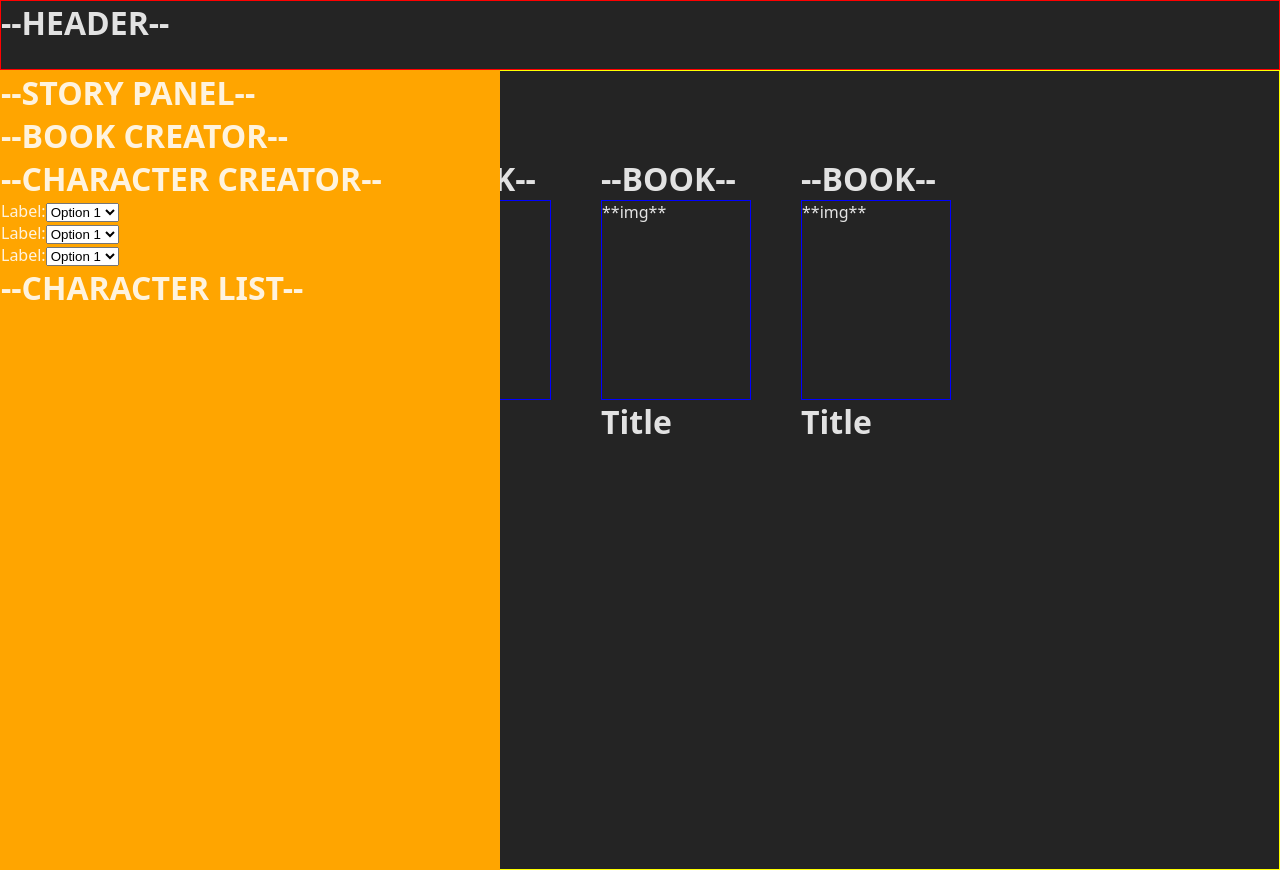
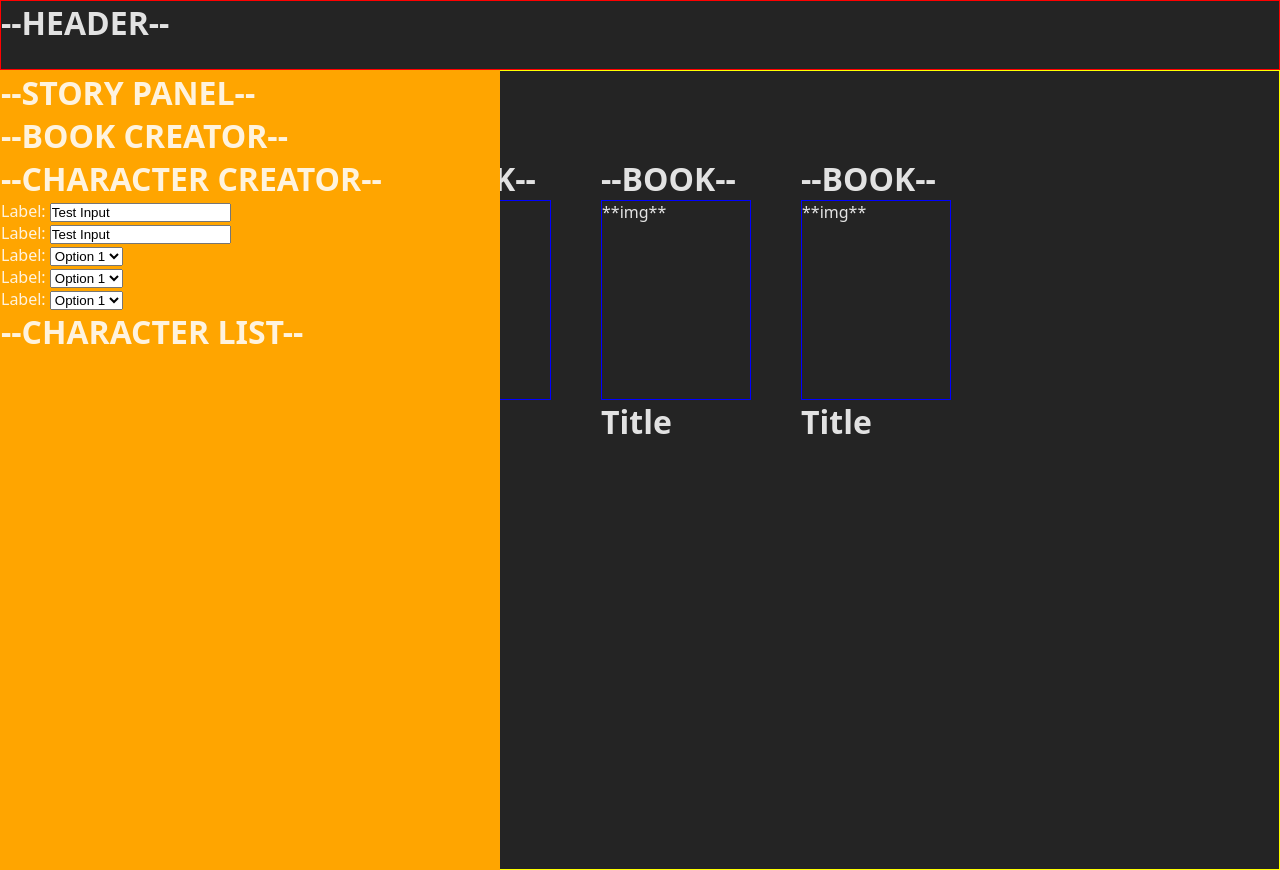
Before and after one commit to Tweety-Boids/Custom-Storybook, a React (Vite) app in the folder client/: page / in a window 1280 px wide. Built offline with nearby package versions, Linux system fonts and the light colour scheme.

Commit message:
feature (App) updates to custom Dropdown and TextInput components

```diff
--- a/client/src/components/characters/CharacterCreator.tsx
+++ b/client/src/components/characters/CharacterCreator.tsx
@@ -6,7 +6,8 @@ const CharacterCreator = () => {
       <>
         <h1>--CHARACTER CREATOR--</h1>
         <div className="character-creator-wrapper">
-
+          <TextInput />
+          <TextInput />
           <Dropdown />
           <Dropdown />
           <Dropdown />
--- a/client/src/components/ui/Dropdown.tsx
+++ b/client/src/components/ui/Dropdown.tsx
@@ -3,7 +3,7 @@ const Dropdown = () => {
     <>
       {/* <h1>--DROP DOWN</h1> */}
       <div>
-        <label htmlFor="dropdownType">Label:</label>
+        <label htmlFor="dropdownType">Label: </label>
         <select name="dropdownType" id="dropdownType">
           <option value="value1">Option 1</option>
           <option value="value2">Option 2</option>
--- a/client/src/components/ui/TextInput.tsx
+++ b/client/src/components/ui/TextInput.tsx
@@ -1,14 +1,10 @@
 const Dropdown = () => {
     return (
       <>
-        {/* <h1>--DROP DOWN</h1> */}
+        {/* <h1>--TEXT INPUT</h1> */}
         <div>
-          <label htmlFor="dropdownType">Label:</label>
-          <select name="dropdownType" id="dropdownType">
-            <option value="value1">Option 1</option>
-            <option value="value2">Option 2</option>
-            <option value="value3">Option 3</option>
-          </select>{" "}
+        <div>Label: <input type='text' value='Test Input'/>
+        </div>
         </div>
       </>
     );
```
